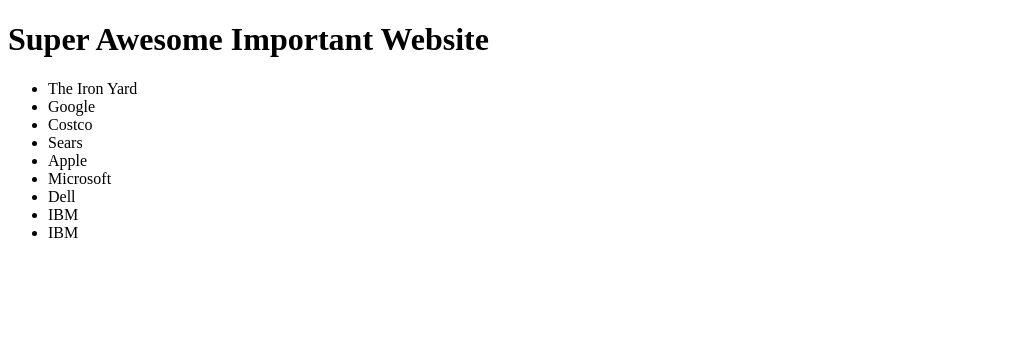
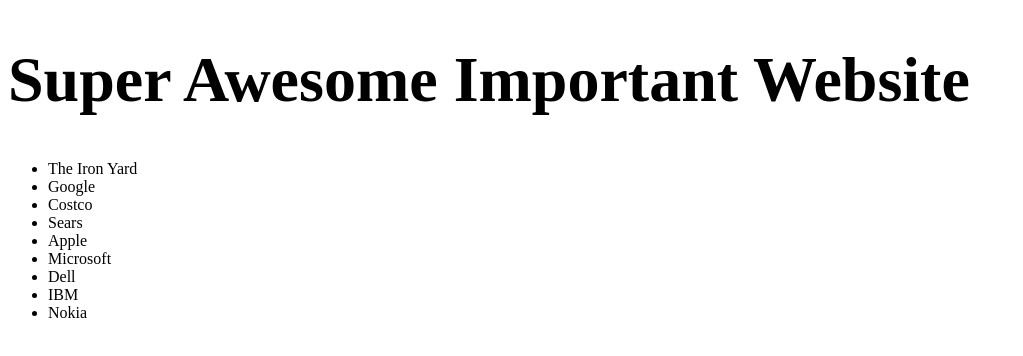
Before and after one commit to mikepitre/super-awesome-important-website, a website: page index.html in a window 1280 px wide. Shown: the whole page, without its empty margins (0-1023 px from the left). Drawn offline with Linux system fonts and the light colour scheme.

Commit message:
Update font size and add a few more clients

```diff
--- a/index.html
+++ b/index.html
@@ -1,7 +1,7 @@
 <!DOCTYPE html>
 <html>
 <head>
-  <title>cool</title>
+  <title>Super Awesome Important Website</title>
 	<link rel="stylesheet" type="text/css" href="styles/styles.css">
 </head>
 <body>
@@ -15,7 +15,7 @@
 		<li>Microsoft</li>
 		<li>Dell</li>
 		<li>IBM</li>
-		<li>IBM</li>
+		<li>Nokia</li>
 	</ul>
 </body>
 </html>
--- a/styles/styles.css
+++ b/styles/styles.css
@@ -0,0 +1,3 @@
+h1 {
+	font-size: 4em;
+}
```
